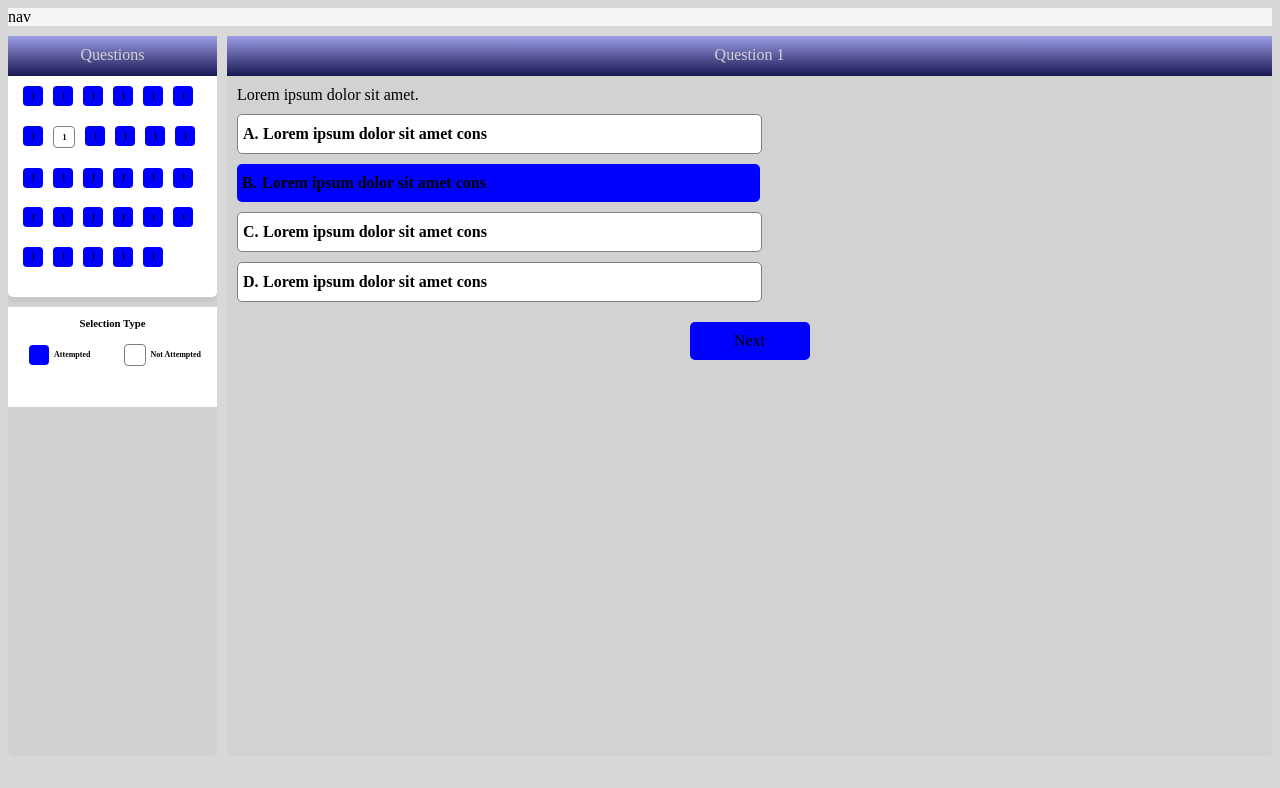
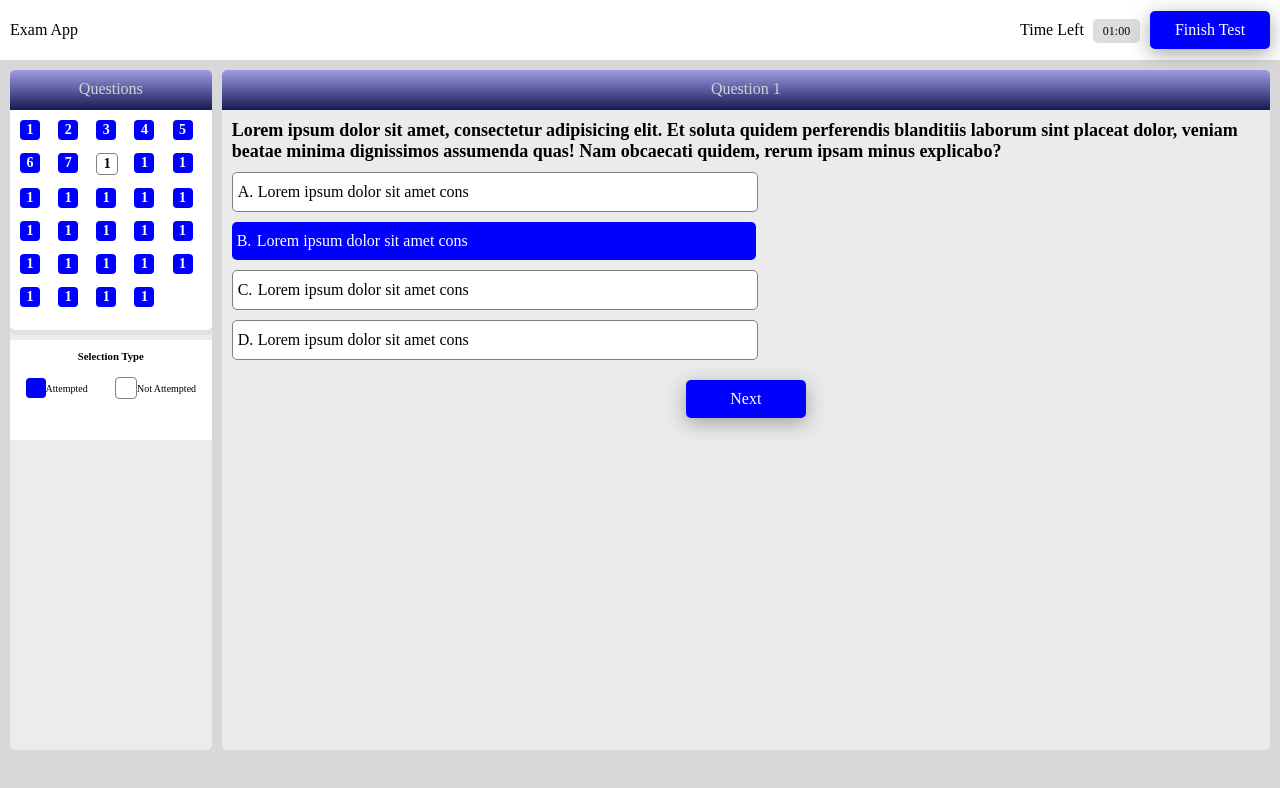
Before and after one commit to GamerKid67289/JavaScript-Apps, a plain HTML site: page ExamApp/index.html in a window 1280 px wide. Drawn offline with Linux system fonts and the light colour scheme.

Commit message:
finished questions panel page

```diff
--- a/ExamApp/index.html
+++ b/ExamApp/index.html
@@ -8,6 +8,7 @@
     <style>
         body {
             background: rgb(216, 216, 216);
+            margin: 0;
         }
         .container {
             display: grid;
@@ -20,21 +21,50 @@
         }
         nav {
             grid-area: nav;
-            background: rgb(245, 245, 245);
+            background: rgb(255, 255, 255);
+            display: flex;
+            align-items: center;
+            justify-content: space-between;
+            height: 60px;
+            padding: 0 10px;
         }
         section {
             grid-area: section;
-            background: rgb(209, 209, 209);
-            height: 90vh;
+            background: rgb(236, 236, 236);
+            height: 85vh;
             border-radius: 5px;
+            margin-left: 10px;
         }
         main {
             grid-area: main;
-            background: rgb(210, 210, 211);
-            height: 90vh;
+            background: rgb(235, 235, 235);
+            height: 85vh;
             border-radius: 5px;
+            margin-right: 10px;
         }
         /* inner elements */
+        /* nav */
+        .left {
+            display: flex;
+            align-items: center;
+            justify-content: space-between;
+            width: 250px;
+        }
+        .timer-counter {
+            background: #ddd;
+            padding: 5px 10px;
+            font-size: 12px;
+            border-radius: 5px;
+            margin-left: 5px;
+        }
+        .finish-test {
+            width: 100px;
+            text-align: center;
+            padding: 10px;
+            border-radius: 5px;
+            box-shadow: 0px 5px 20px rgb(128, 128, 128, .7);
+        }
+        /* shared btw section and main */
         header {
             background: linear-gradient(rgb(157, 157, 230), rgb(24, 24, 82));
             color:rgb(210, 210, 211);
@@ -42,16 +72,20 @@
             padding-top: 10px;
             box-sizing: border-box;
             text-align: center;
+            border-top-left-radius: 5px;
+            border-top-right-radius: 5px;
         }
+        /* section */
         .questions-numbers-container {
             background: #fff;
             height: 200px;
             box-shadow: 0px 5px rgb(128, 128, 128, .1);
             border-bottom-left-radius: 5px;
             border-bottom-right-radius: 5px;
-            display: flex;
             flex-wrap: wrap;
             padding: 5%;
+            display: grid;
+            grid-template-columns: repeat(5, 21%);
         }
         .selection-type-container {
             background: #fff;
@@ -60,31 +94,44 @@
             padding: 10px 2px;
             box-sizing: border-box;
         }
-        h6 {
+        h6.selection-type {
             text-align: center;
             margin: 0 0 15px 0;
-        }
-        span {
-            font-size: 8px;
-            font-weight: bold;
         }
         .box{
             height: 20px;
             width: 20px;
             display: flex;
-            margin: 0 5px 0 5px;
             border-radius: 4px;
             align-items: center;
             justify-content: center;
+            font-size: 14px;
+            font-weight: bold;
+        }
+        .little-text {
+            font-size: 10px;
         }
         .blue{
             background: blue;
             cursor: pointer;
+            color: white;
         }
         .no-color {
             background: white;
             border: 1px solid grey;
             cursor: pointer;
+        }
+        .blue:hover{
+            background: rgb(60, 60, 231);
+        }
+        .no-color:hover {
+            background: rgb(230, 229, 229);
+        }
+        .blue:active{
+            background: blue;
+        }
+        .no-color:active {
+            background: white;
         }
         /* main */
         article {
@@ -96,6 +143,10 @@
             padding: 10px 5px;
             display: flex;
             border-radius: 5px;
+        }
+        .question {
+            font-size: 18px;
+            font-weight: bold;
         }
         span.list {
             font-size: 16px;
@@ -113,22 +164,32 @@
             padding: 10px;
             margin: 20px auto;
             border-radius: 5px;
+            box-shadow: 0px 5px 20px rgb(128, 128, 128, .7)
         }
     </style>
 </head>
 <body>
     <div class="container">
-        <nav>nav</nav>
+        <nav>
+            <div class="logo">Exam App</div>
+            <div class="left">
+                <div class="timer">
+                    Time Left
+                    <span class="timer-counter">01:00</span>
+                </div>
+                <div class="finish-test blue">Finish Test</div>
+            </div>
+        </nav>
         <section>
             <header>Questions</header>
             <div class="questions-numbers-container">
                 <span class="box blue">1</span>
-                <span class="box blue">1</span>
-                <span class="box blue">1</span>
-                <span class="box blue">1</span>
-                <span class="box blue">1</span>
-                <span class="box blue">1</span>
-                <span class="box blue">1</span>
+                <span class="box blue">2</span>
+                <span class="box blue">3</span>
+                <span class="box blue">4</span>
+                <span class="box blue">5</span>
+                <span class="box blue">6</span>
+                <span class="box blue">7</span>
                 <span class="box no-color">1</span>
                 <span class="box blue">1</span>
                 <span class="box blue">1</span>
@@ -153,15 +214,15 @@
                 <span class="box blue">1</span>
             </div>
             <div class="selection-type-container">
-                <h6>Selection Type</h6>
+                <h6 class="selection-type">Selection Type</h6>
                 <div style="display: flex; align-items: center; justify-content: space-around">
                     <div style="display: flex; align-items: center;">
                         <span class="box blue"></span>
-                        <span>Attempted</span>
+                        <span class="little-text">Attempted</span>
                     </div>
                     <div style="display: flex; align-items: center;">
                         <span class="box no-color"></span>
-                        <span>Not Attempted</span>
+                        <span class="little-text">Not Attempted</span>
                     </div>
                 </div>
             </div>
@@ -171,7 +232,14 @@
                 Question 1
             </header>
             <article>
-                <div class="question">Lorem ipsum dolor sit amet.</div>
+                <div class="question">
+                    Lorem ipsum dolor sit amet,
+                    consectetur adipisicing elit.
+                    Et soluta quidem perferendis blanditiis
+                    laborum sint placeat dolor, veniam beatae
+                     minima dignissimos assumenda quas! Nam
+                     obcaecati quidem, rerum ipsam minus explicabo?
+                </div>
                 <div class="option no-color">
                     <span class="list">A.</span>
                     <span class="text">Lorem ipsum dolor sit amet cons</span>
```
